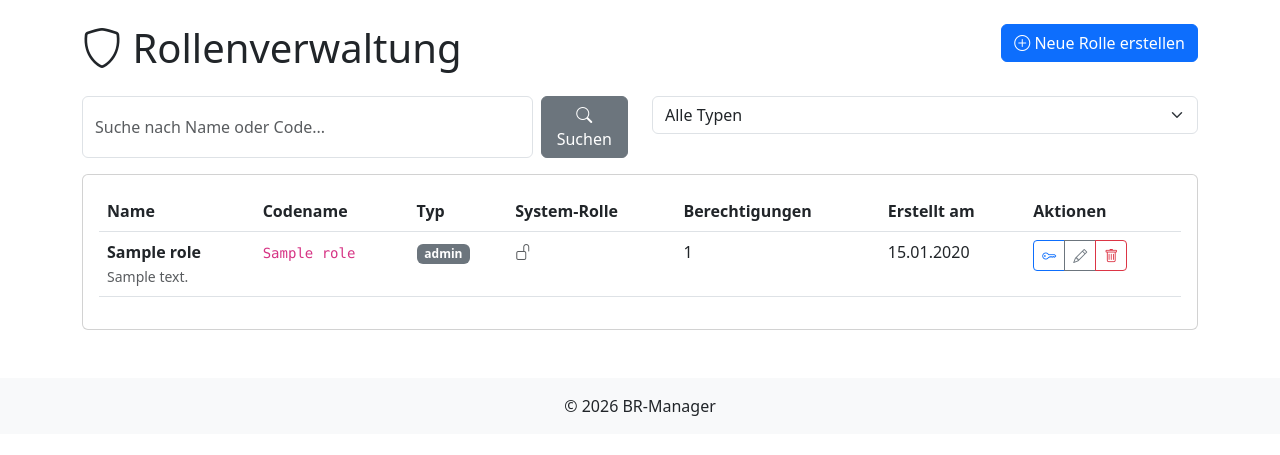
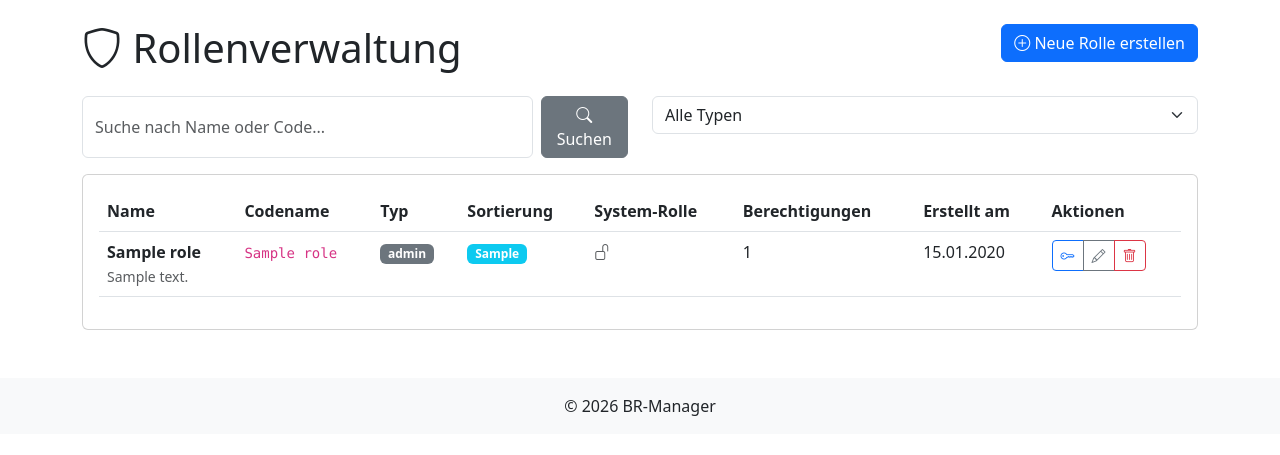
Before and after one commit to Cloud500/br_manager, a Django app: template apps/roles/templates/roles/role_list.html in a window 1280 px wide. Shown: the part 56-511 px from the top of the page. Run offline with Django 5.2, Linux system fonts and the light colour scheme; the template is opened without the code that fills it: most values are stand-ins (such as "Sample title", 1, 10 or a date in 2020); parts of the project's set-up code (start-up, migrations or seed data) failed here and were passed over; some libraries are stand-ins or nearby versions.

Commit message:
feat(roles): add sort order column to role list
- display sort_order value in role list table
- adjust empty state colspan to match new column count

```diff
--- a/apps/roles/templates/roles/role_list.html
+++ b/apps/roles/templates/roles/role_list.html
@@ -52,6 +52,7 @@
                         <th>Name</th>
                         <th>Codename</th>
                         <th>Typ</th>
+                        <th>Sortierung</th>
                         <th>System-Rolle</th>
                         <th>Berechtigungen</th>
                         <th>Erstellt am</th>
@@ -74,6 +75,9 @@
                             {% else %}
                                 <span class="badge bg-secondary">{{ role.get_role_type_display }}</span>
                             {% endif %}
+                        </td>
+                        <td>
+                            <span class="badge bg-info">{{ role.sort_order }}</span>
                         </td>
                         <td>
                             {% if role.is_system_role %}
@@ -108,7 +112,7 @@
                     </tr>
                     {% empty %}
                     <tr>
-                        <td colspan="7" class="text-center text-muted">
+                        <td colspan="8" class="text-center text-muted">
                             Keine Rollen gefunden.
                         </td>
                     </tr>
```
